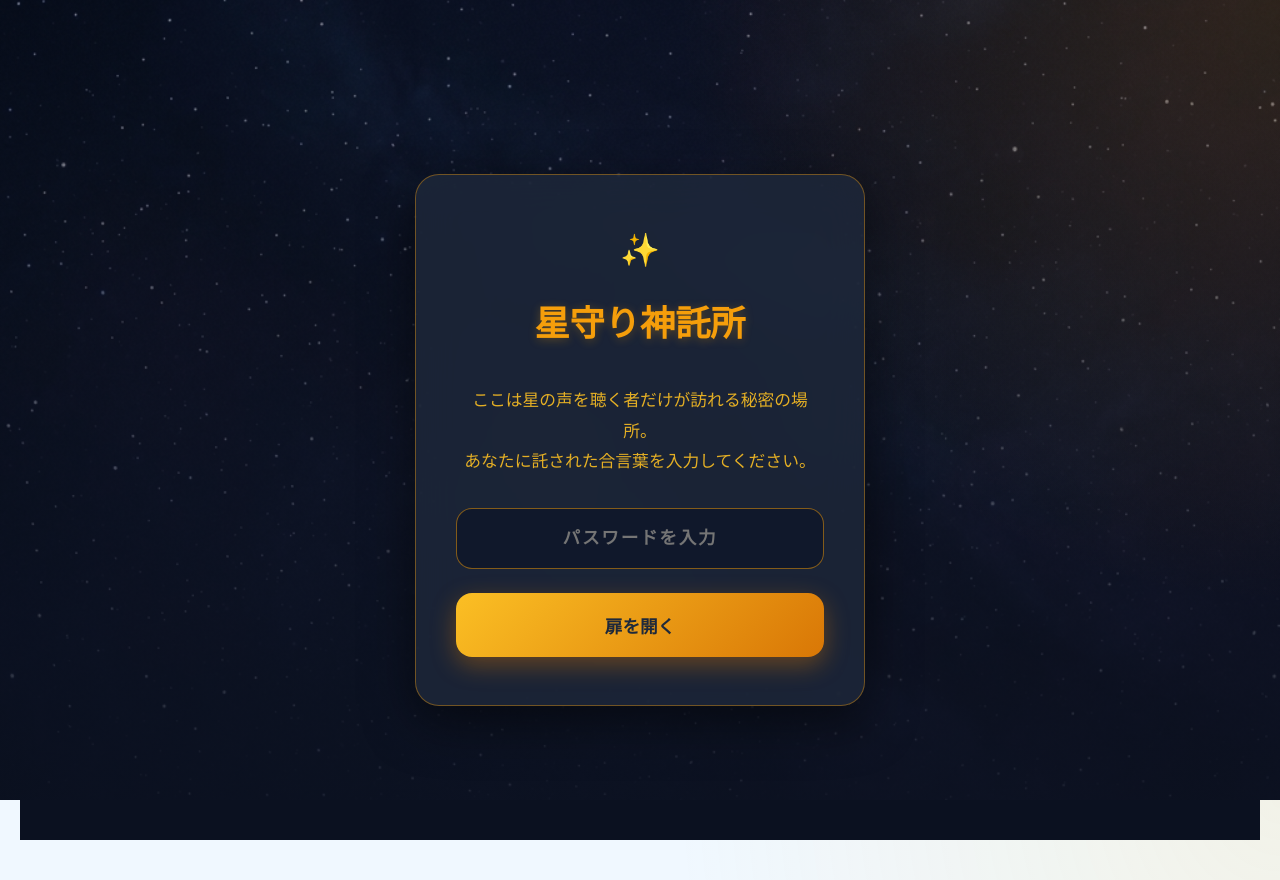
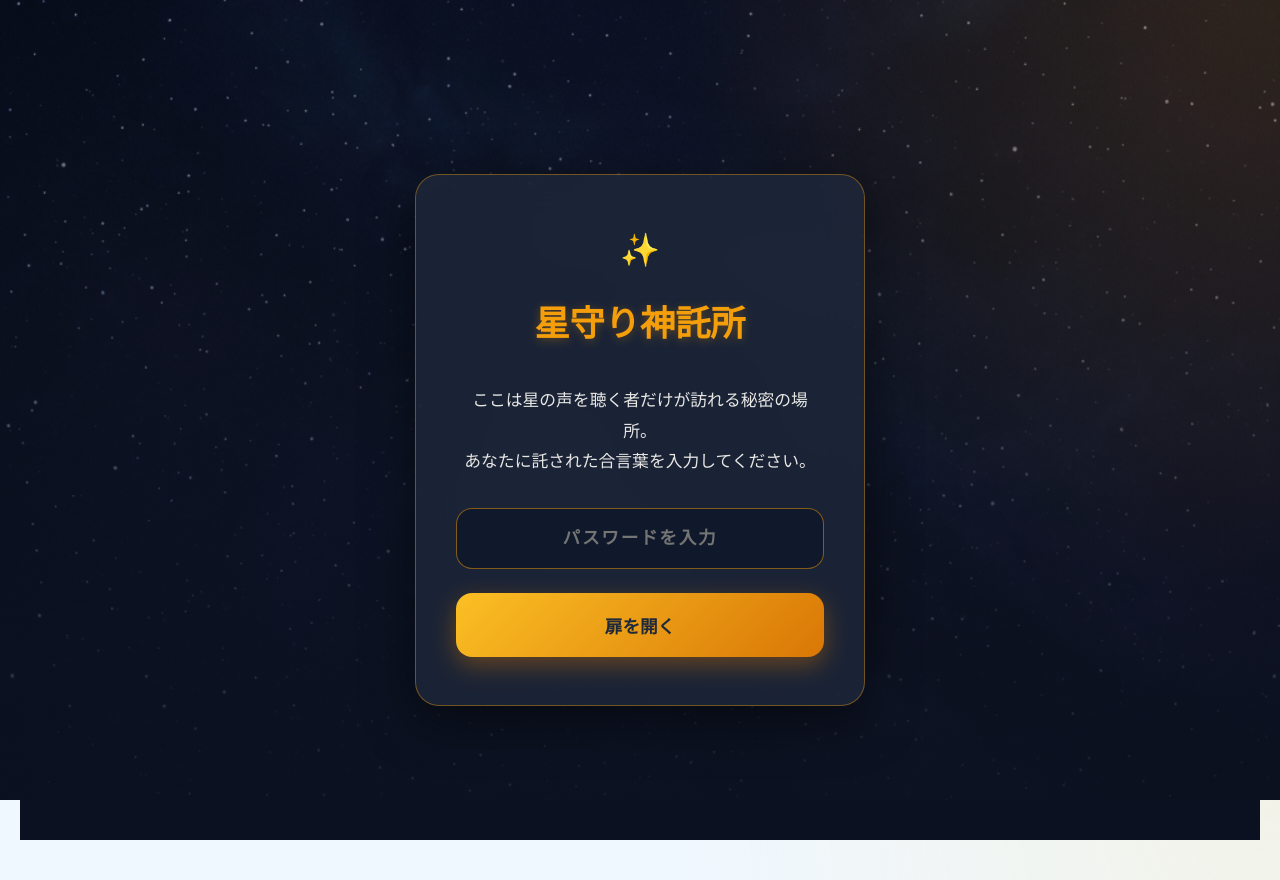
Before and after one commit to naotoada/hoshimori-web, a Next.js app: page /oracle in a window 1280 px wide. Built offline with nearby package versions, Linux system fonts and the light colour scheme.

Commit message:
style: update subtitle text color to white

```diff
--- a/src/app/oracle/page.module.css
+++ b/src/app/oracle/page.module.css
@@ -47,7 +47,7 @@
 }
 
 .subtitle {
-  color: #FBBF24; /* Warm Gold */
+  color: #FFFDF9; /* Warm White */
   font-size: 1.05rem;
   line-height: 1.8;
   opacity: 0.9;
```
